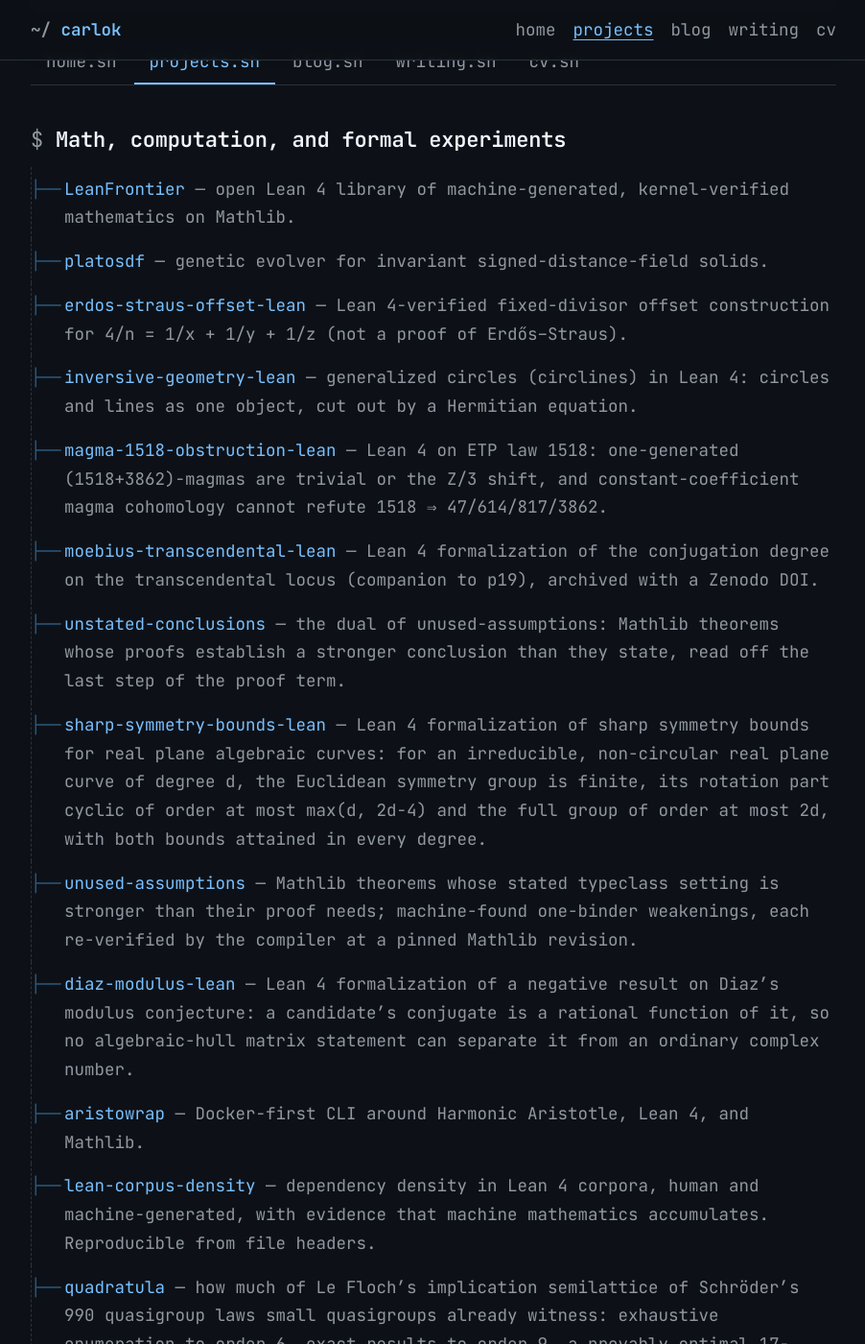
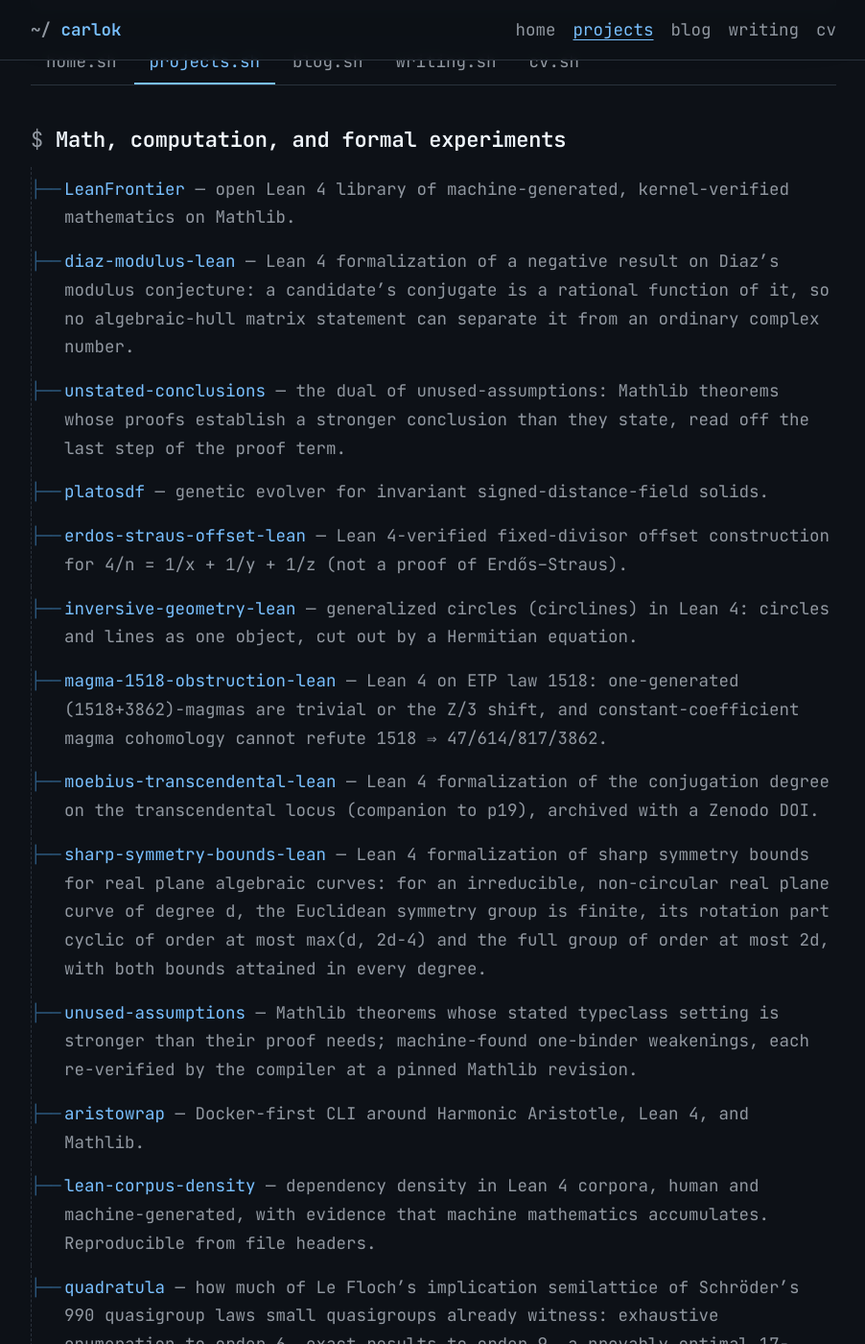
Before and after one commit to carlok/carlok.github.io, a Jekyll site: the page built from projects.md, in a window 1280 px wide and 1400 px high, scrolled down 419 px. Shown: the whole window at 96% size, without its empty margins (188-1090 px from the left). Built offline with Jekyll 4.4.1, drawn with Linux system fonts in a browser that asks for light colours.

```diff
--- a/projects.md
+++ b/projects.md
@@ -31,15 +31,15 @@ permalink: /projects/
 ## Math, computation, and formal experiments
 
 - [LeanFrontier](https://carlok.github.io/LeanFrontier/) — open Lean 4 library of machine-generated, kernel-verified mathematics on Mathlib.
+- [diaz-modulus-lean](https://github.com/carlok/diaz-modulus-lean) — Lean 4 formalization of a negative result on Diaz's modulus conjecture: a candidate's conjugate is a rational function of it, so no algebraic-hull matrix statement can separate it from an ordinary complex number.
+- [unstated-conclusions](https://github.com/carlok/unstated-conclusions) — the dual of unused-assumptions: Mathlib theorems whose proofs establish a stronger conclusion than they state, read off the last step of the proof term.
 - [platosdf](https://github.com/carlok/platosdf) — genetic evolver for invariant signed-distance-field solids.
 - [erdos-straus-offset-lean](https://github.com/carlok/erdos-straus-offset-lean) — Lean 4-verified fixed-divisor offset construction for 4/n = 1/x + 1/y + 1/z (not a proof of Erdős–Straus).
 - [inversive-geometry-lean](https://github.com/carlok/inversive-geometry-lean) — generalized circles (circlines) in Lean 4: circles and lines as one object, cut out by a Hermitian equation.
 - [magma-1518-obstruction-lean](https://github.com/carlok/magma-1518-obstruction-lean) — Lean 4 on ETP law 1518: one-generated (1518+3862)-magmas are trivial or the Z/3 shift, and constant-coefficient magma cohomology cannot refute 1518 ⇒ 47/614/817/3862.
 - [moebius-transcendental-lean](https://github.com/carlok/moebius-transcendental-lean) — Lean 4 formalization of the conjugation degree on the transcendental locus (companion to p19), archived with a Zenodo DOI.
-- [unstated-conclusions](https://github.com/carlok/unstated-conclusions) — the dual of unused-assumptions: Mathlib theorems whose proofs establish a stronger conclusion than they state, read off the last step of the proof term.
 - [sharp-symmetry-bounds-lean](https://github.com/carlok/sharp-symmetry-bounds-lean) — Lean 4 formalization of sharp symmetry bounds for real plane algebraic curves: for an irreducible, non-circular real plane curve of degree d, the Euclidean symmetry group is finite, its rotation part cyclic of order at most max(d, 2d−4) and the full group of order at most 2d, with both bounds attained in every degree.
 - [unused-assumptions](https://github.com/carlok/unused-assumptions) — Mathlib theorems whose stated typeclass setting is stronger than their proof needs; machine-found one-binder weakenings, each re-verified by the compiler at a pinned Mathlib revision.
-- [diaz-modulus-lean](https://github.com/carlok/diaz-modulus-lean) — Lean 4 formalization of a negative result on Diaz's modulus conjecture: a candidate's conjugate is a rational function of it, so no algebraic-hull matrix statement can separate it from an ordinary complex number.
 - [aristowrap](https://github.com/carlok/aristowrap) — Docker-first CLI around Harmonic Aristotle, Lean 4, and Mathlib.
 - [lean-corpus-density](https://github.com/carlok/lean-corpus-density) — dependency density in Lean 4 corpora, human and machine-generated, with evidence that machine mathematics accumulates. Reproducible from file headers.
 - [quadratula](https://github.com/carlok/quadratula) — how much of Le Floch's implication semilattice of Schröder's 990 quasigroup laws small quasigroups already witness: exhaustive enumeration to order 6, exact results to order 9, a provably optimal 17-quasigroup cover, and a generated report with independent checks.
```
